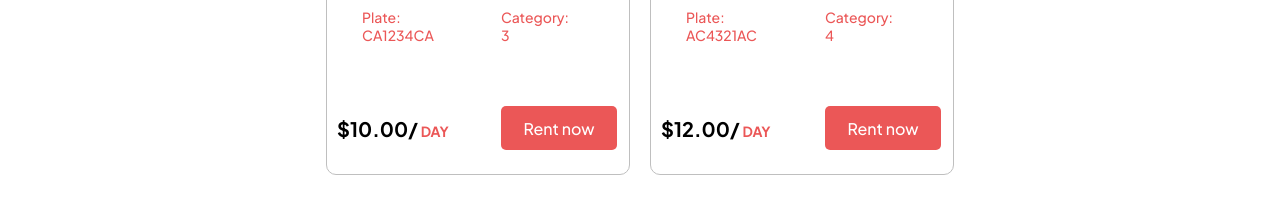
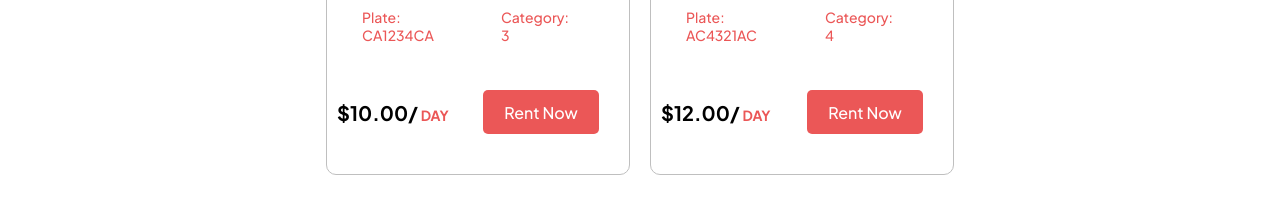
Before and after one commit to 4vc/car-sharing-react, a React (Vite) app: page / in a window 1280 px wide. Shown: the part 431-635 px from the top of the page. Built offline with nearby package versions, Linux system fonts and the light colour scheme.

Commit message:
Add buttons to homepage

```diff
--- a/src/components/home/Homepage.jsx
+++ b/src/components/home/Homepage.jsx
@@ -2,10 +2,14 @@ import React, { useState, useEffect } from 'react';
 import axios from 'axios';
 import styles from './Homepage.module.css';
 import Header from '../header/Header.jsx';
+import Button from '../button/Button.jsx';
 
 const Homepage = () => {
   const [carList, setCarList] = useState([]);
-  const [user, setUser] = useState(null);
+
+  const handleButtonClick = () => {
+    window.location.href = '/order';
+  };
 
   useEffect(() => {
     axios.get('db.json')
@@ -53,9 +57,7 @@ const Homepage = () => {
                   currency: 'USD',
                 }).format(car.price)}/<span className={styles.day}> DAY</span>
               </div>
-              <button className={styles.rentbutton}>
-              Rent now
-              </button>
+                <Button text={'Rent Now'} onClick={handleButtonClick}/>
               </div>
           </div>
           </div>
```
